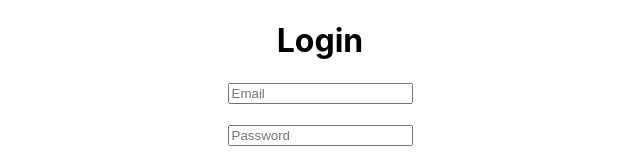
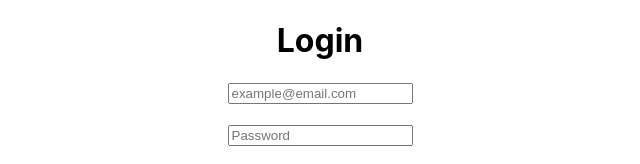
Before and after one commit to diweic/ProjectVAGE, a React (Create React App) app in the folder client/: page /login in a window 1280 px wide. Shown: the top 164 px of the page, without its empty margins (320-960 px from the left). Built offline with nearby package versions, Linux system fonts and the light colour scheme.

Commit message:
refined email field's placeholder, improved user experience

```diff
--- a/client/src/Login.jsx
+++ b/client/src/Login.jsx
@@ -44,7 +44,7 @@ function Login() {
       <form onSubmit={handleSubmit}>
         <input
           type="email"
-          placeholder="Email"
+          placeholder="example@email.com"
           value={email}
           onChange={(e) => setEmail(e.target.value)}
           required
--- a/client/src/Signup.jsx
+++ b/client/src/Signup.jsx
@@ -49,7 +49,7 @@ function Signup() {
       <form onSubmit={handleSubmit}>
         <input
           type="email"
-          placeholder="Email"
+          placeholder="example@email.com"
           value={email}
           onChange={(e) => setEmail(e.target.value)}
           required
```
